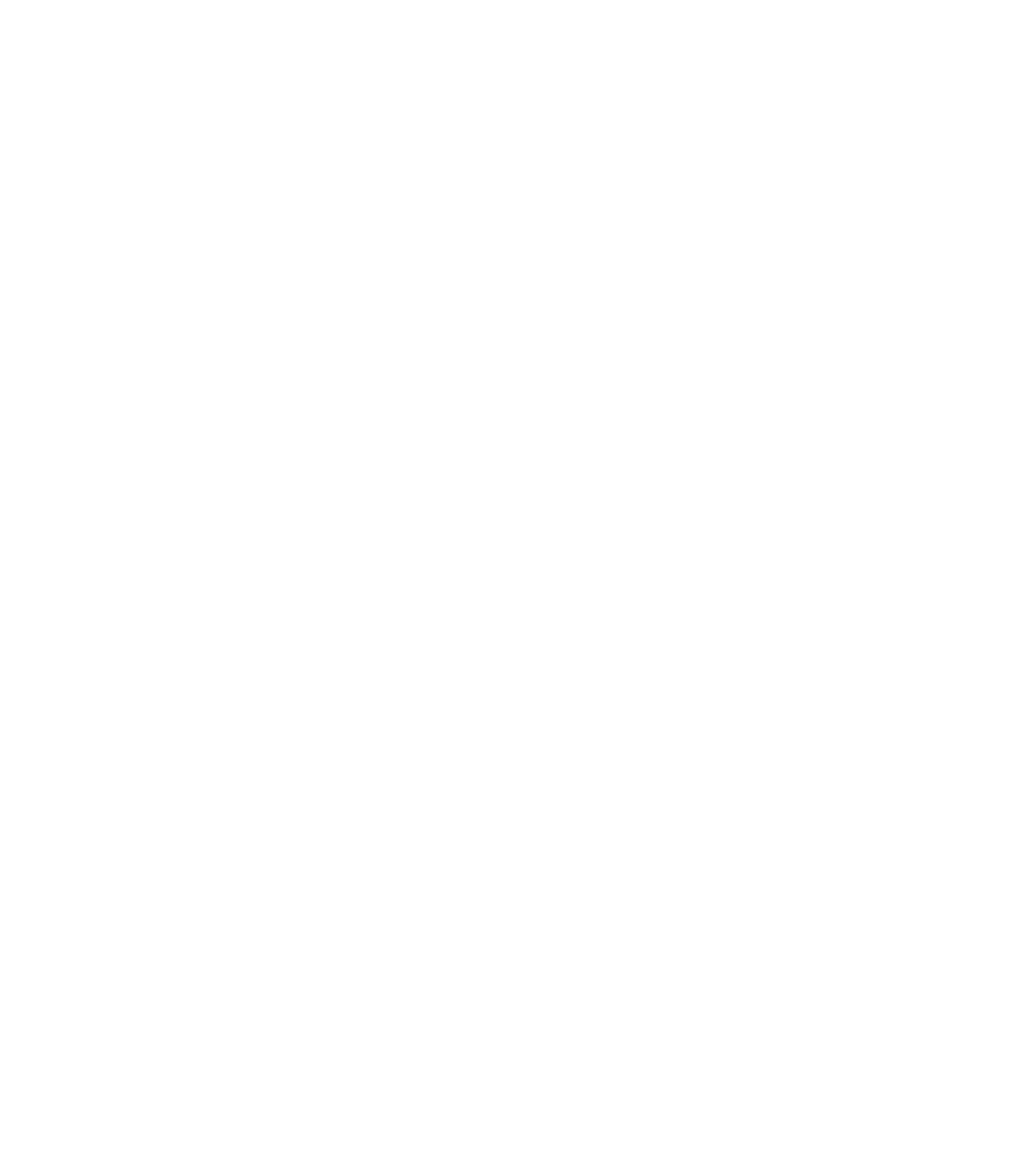
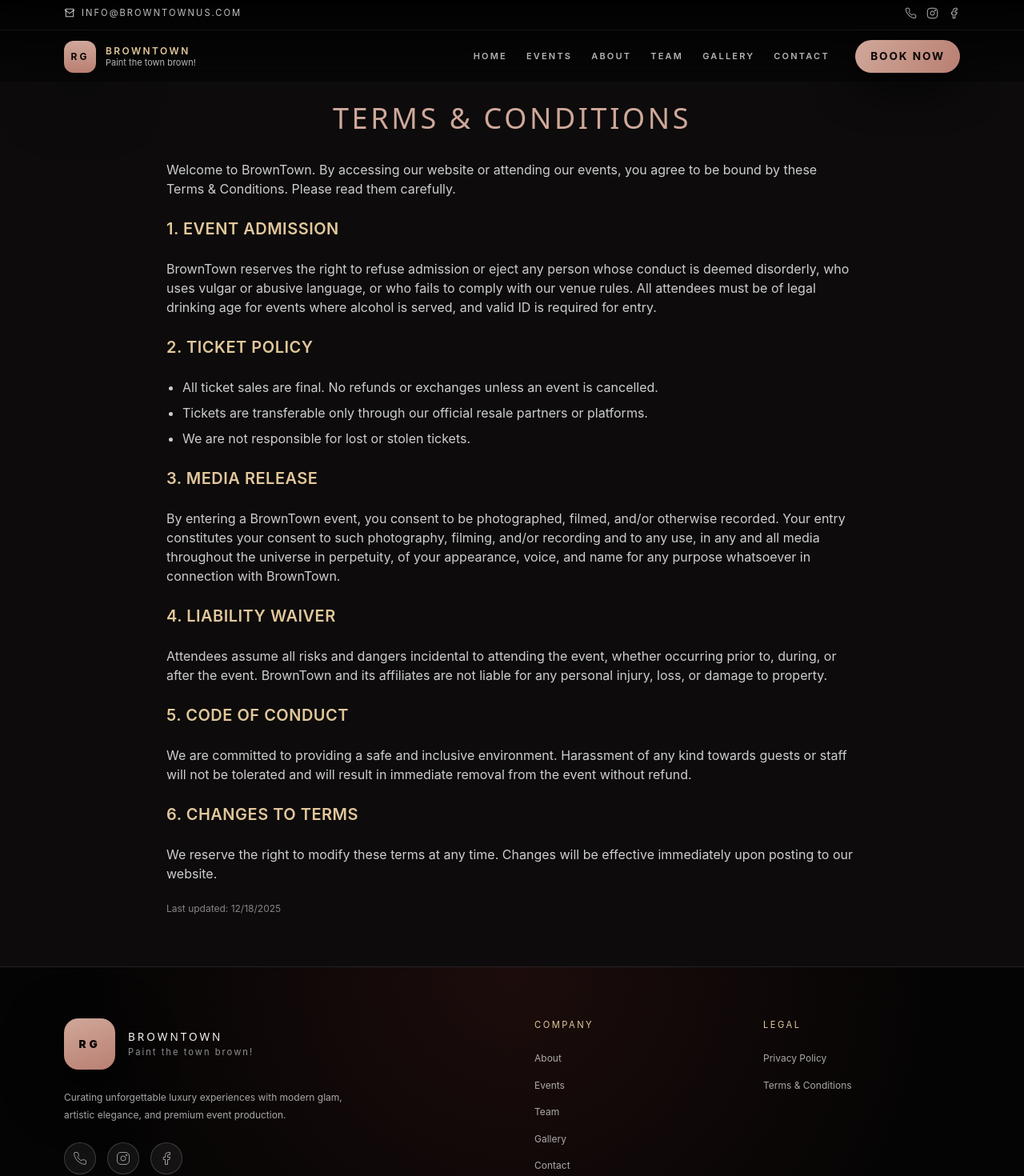
Before and after one commit to koshtijatin26/browntown-event-custom-website, a React (Vite) app: page /terms-conditions in a window 1280 px wide. Before the commit this address had no page. Shown: the top 1470 px of the page at 80% size. Before the commit the page ends 800 px from the top, so only its background shows below. Built offline with nearby package versions, Linux system fonts and the light colour scheme.

Commit message:
new pages

```diff
--- a/src/App.jsx
+++ b/src/App.jsx
@@ -1,5 +1,7 @@
 import { BrowserRouter, Routes, Route } from "react-router-dom";
 import Home from "./pages/Home";
+import PrivacyPolicy from "./pages/PrivacyPolicy";
+import TermsConditions from "./pages/TermsConditions";
 import MainLayout from "./layouts/MainLayout";
 
 export default function App() {
@@ -8,6 +10,8 @@ export default function App() {
       <Routes>
         <Route element={<MainLayout />}>
           <Route path="/" element={<Home />} />
+          <Route path="/privacy-policy" element={<PrivacyPolicy />} />
+          <Route path="/terms-conditions" element={<TermsConditions />} />
         </Route>
       </Routes>
     </BrowserRouter>
--- a/src/components/Footer.jsx
+++ b/src/components/Footer.jsx
@@ -1,3 +1,5 @@
+import { Link } from "react-router-dom";
+
 export default function Footer() {
   return (
     <footer className="footer-premium">
@@ -46,8 +48,8 @@ export default function Footer() {
           <div>
             <div className="footer-heading">Legal</div>
             <ul className="footer-links">
-              <li><a href="#">Privacy Policy</a></li>
-              <li><a href="#">Terms & Conditions</a></li>
+              <li><Link to="/privacy-policy">Privacy Policy</Link></li>
+              <li><Link to="/terms-conditions">Terms & Conditions</Link></li>
             </ul>
           </div>
         </div>
--- /dev/null
+++ b/src/pages/PrivacyPolicy.jsx
@@ -0,0 +1,85 @@
+import React, { useEffect } from "react";
+import { useLocation } from "react-router-dom";
+
+export default function PrivacyPolicy() {
+    const { pathname } = useLocation();
+
+    useEffect(() => {
+        window.scrollTo(0, 0);
+    }, [pathname]);
+
+    return (
+        <div className="pt-32 pb-16 px-4 max-w-4xl mx-auto text-rg-champ">
+            <h1 className="text-3xl md:text-4xl font-glam uppercase tracking-widest text-rg-rose mb-8 text-center">
+                Privacy Policy
+            </h1>
+            <div className="space-y-6 text-sm md:text-base leading-relaxed text-[rgba(255,255,255,0.8)]">
+                <p>
+                    At BrownTown, we value your privacy and are committed to protecting your
+                    personal information. This Privacy Policy explains how we collect, use,
+                    and safeguard your data when you visit our website or attend our events.
+                </p>
+
+                <h2 className="text-xl font-semibold text-rg-champ mt-6 mb-2 uppercase tracking-wide">
+                    1. Information We Collect
+                </h2>
+                <p>
+                    We may collect personal information such as your name, email address,
+                    phone number, and event preferences when you:
+                </p>
+                <ul className="list-disc pl-5 space-y-2">
+                    <li>Register for an event or purchase tickets.</li>
+                    <li>Subscribe to our newsletter.</li>
+                    <li>Contact us via our website form or email.</li>
+                </ul>
+
+                <h2 className="text-xl font-semibold text-rg-champ mt-6 mb-2 uppercase tracking-wide">
+                    2. How We Use Your Information
+                </h2>
+                <p>
+                    We use your information to:
+                </p>
+                <ul className="list-disc pl-5 space-y-2">
+                    <li>Process ticket purchases and registrations.</li>
+                    <li>Send event updates, confirmations, and reminders.</li>
+                    <li>Respond to your inquiries and support requests.</li>
+                    <li>Improve our events and website experience.</li>
+                </ul>
+
+                <h2 className="text-xl font-semibold text-rg-champ mt-6 mb-2 uppercase tracking-wide">
+                    3. Media & Photography
+                </h2>
+                <p>
+                    Please be aware that our events are often photographed and filmed. By
+                    attending a BrownTown event, you grant us permission to use
+                    your image and likeness in our promotional materials, including social
+                    media, website galleries, and marketing campaigns.
+                </p>
+
+                <h2 className="text-xl font-semibold text-rg-champ mt-6 mb-2 uppercase tracking-wide">
+                    4. Data Protection
+                </h2>
+                <p>
+                    We implement appropriate technical and organizational measures to
+                    protect your personal information against unauthorized access, alteration,
+                    disclosure, or destruction.
+                </p>
+
+                <h2 className="text-xl font-semibold text-rg-champ mt-6 mb-2 uppercase tracking-wide">
+                    5. Contact Us
+                </h2>
+                <p>
+                    If you have any questions about this Privacy Policy, please contact us at:
+                    <br />
+                    <a href="mailto:info@browntownus.com" className="text-rg-rose hover:underline">
+                        info@browntownus.com
+                    </a>
+                </p>
+
+                <p className="mt-8 text-xs text-[rgba(255,255,255,0.5)]">
+                    Last updated: {new Date().toLocaleDateString()}
+                </p>
+            </div>
+        </div>
+    );
+}
--- /dev/null
+++ b/src/pages/TermsConditions.jsx
@@ -0,0 +1,86 @@
+import React, { useEffect } from "react";
+import { useLocation } from "react-router-dom";
+
+export default function TermsConditions() {
+    const { pathname } = useLocation();
+
+    useEffect(() => {
+        window.scrollTo(0, 0);
+    }, [pathname]);
+
+    return (
+        <div className="pt-32 pb-16 px-4 max-w-4xl mx-auto text-rg-champ">
+            <h1 className="text-3xl md:text-4xl font-glam uppercase tracking-widest text-rg-rose mb-8 text-center">
+                Terms & Conditions
+            </h1>
+            <div className="space-y-6 text-sm md:text-base leading-relaxed text-[rgba(255,255,255,0.8)]">
+                <p>
+                    Welcome to BrownTown. By accessing our website or attending our events,
+                    you agree to be bound by these Terms & Conditions. Please read them carefully.
+                </p>
+
+                <h2 className="text-xl font-semibold text-rg-champ mt-6 mb-2 uppercase tracking-wide">
+                    1. Event Admission
+                </h2>
+                <p>
+                    BrownTown reserves the right to refuse admission or eject any
+                    person whose conduct is deemed disorderly, who uses vulgar or abusive
+                    language, or who fails to comply with our venue rules. All attendees must
+                    be of legal drinking age for events where alcohol is served, and valid ID
+                    is required for entry.
+                </p>
+
+                <h2 className="text-xl font-semibold text-rg-champ mt-6 mb-2 uppercase tracking-wide">
+                    2. Ticket Policy
+                </h2>
+                <ul className="list-disc pl-5 space-y-2">
+                    <li>All ticket sales are final. No refunds or exchanges unless an event is cancelled.</li>
+                    <li>Tickets are transferable only through our official resale partners or platforms.</li>
+                    <li>We are not responsible for lost or stolen tickets.</li>
+                </ul>
+
+                <h2 className="text-xl font-semibold text-rg-champ mt-6 mb-2 uppercase tracking-wide">
+                    3. Media Release
+                </h2>
+                <p>
+                    By entering a BrownTown event, you consent to be photographed, filmed,
+                    and/or otherwise recorded. Your entry constitutes your consent to such
+                    photography, filming, and/or recording and to any use, in any and all
+                    media throughout the universe in perpetuity, of your appearance, voice,
+                    and name for any purpose whatsoever in connection with BrownTown.
+                </p>
+
+                <h2 className="text-xl font-semibold text-rg-champ mt-6 mb-2 uppercase tracking-wide">
+                    4. Liability Waiver
+                </h2>
+                <p>
+                    Attendees assume all risks and dangers incidental to attending the event,
+                    whether occurring prior to, during, or after the event. BrownTown
+                    and its affiliates are not liable for any personal injury, loss, or
+                    damage to property.
+                </p>
+
+                <h2 className="text-xl font-semibold text-rg-champ mt-6 mb-2 uppercase tracking-wide">
+                    5. Code of Conduct
+                </h2>
+                <p>
+                    We are committed to providing a safe and inclusive environment.
+                    Harassment of any kind towards guests or staff will not be tolerated and
+                    will result in immediate removal from the event without refund.
+                </p>
+
+                <h2 className="text-xl font-semibold text-rg-champ mt-6 mb-2 uppercase tracking-wide">
+                    6. Changes to Terms
+                </h2>
+                <p>
+                    We reserve the right to modify these terms at any time. Changes will be
+                    effective immediately upon posting to our website.
+                </p>
+
+                <p className="mt-8 text-xs text-[rgba(255,255,255,0.5)]">
+                    Last updated: {new Date().toLocaleDateString()}
+                </p>
+            </div>
+        </div>
+    );
+}
```
